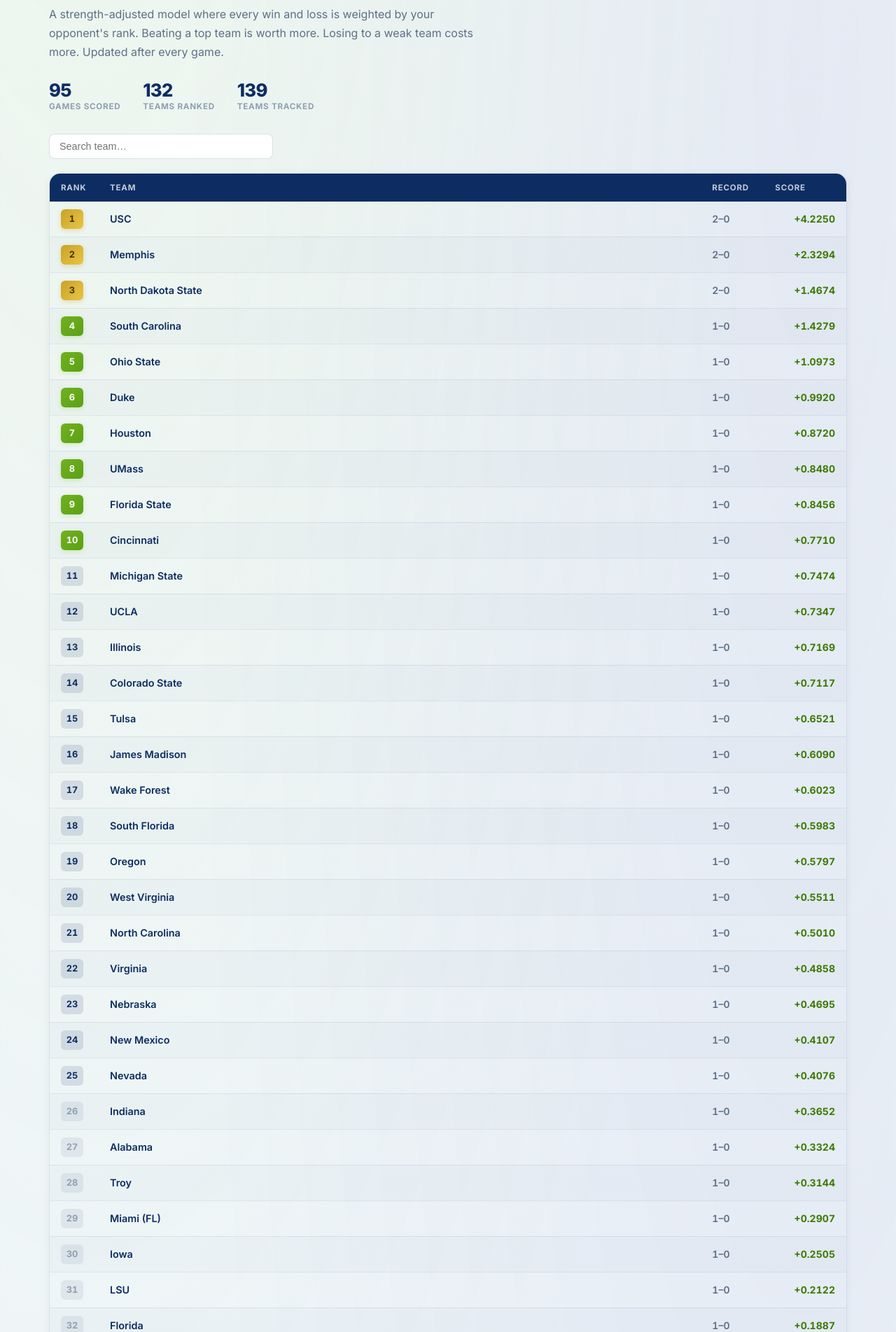
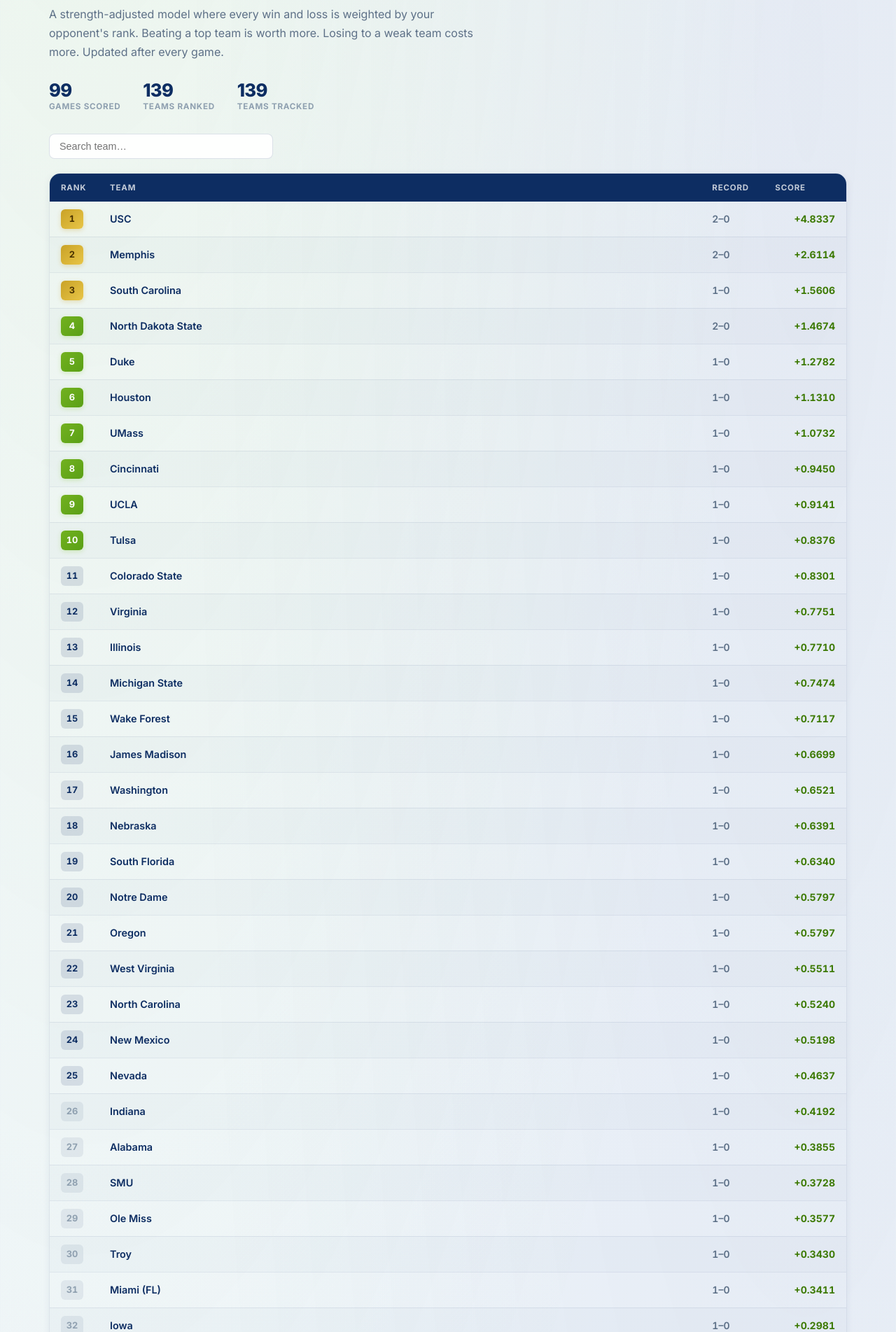
Before and after one commit to jsebahar1/seb-fantasy, a React (Vite) app: page /ncaa-football in a window 1280 px wide. Shown: the part 317-2220 px from the top of the page at 70% size. Built offline with nearby package versions, Linux system fonts and the light colour scheme; no server answers.

Commit message:
rankings

```diff
--- a/src/Pages/NcaaFootball.jsx
+++ b/src/Pages/NcaaFootball.jsx
@@ -132,6 +132,10 @@
   { home: 'New Mexico State',  away: 'FCS',              homePoints: 51, awayPoints: 14 },
   { home: 'Nevada',            away: 'Western Kentucky', homePoints: 49, awayPoints: 14 },
   { home: 'California',        away: 'UCLA',             homePoints: 24, awayPoints: 45 },
+  { home: 'Notre Dame',        away: 'Wisconsin',        homePoints: 41, awayPoints: 13 },
+  { home: 'Ole Miss',          away: 'Louisville',       homePoints: 41, awayPoints: 38 },
+  { home: 'Washington',        away: 'Washington State', homePoints: 24, awayPoints: 10 },
+  { home: 'Florida State',     away: 'SMU',              homePoints: 24, awayPoints: 27},
 ];
 
 // ── Scoring engine ────────────────────────────────────────────────────────────
```
